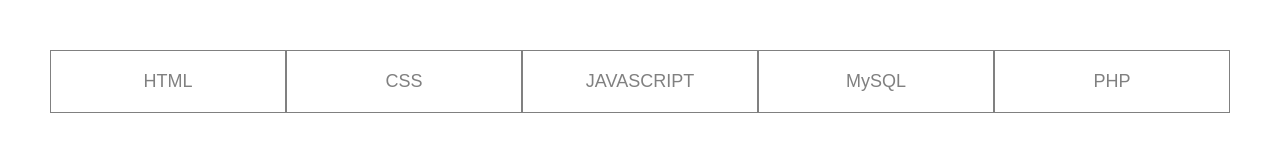
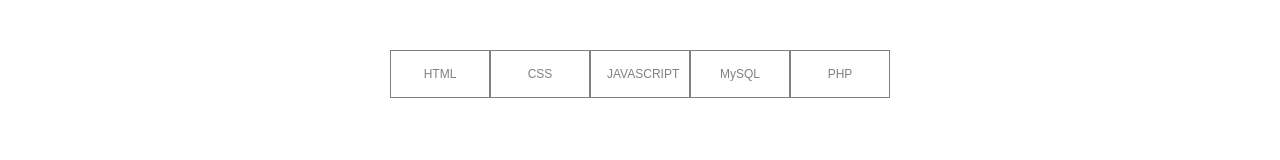
Before and after one commit to Rustcodeweb/Simple-Button-Group-Deisgn, a plain HTML site: page index.html in a window 1280 px wide. Drawn offline with Linux system fonts and the light colour scheme.

Commit message:
Update style.css

```diff
--- a/style.css
+++ b/style.css
@@ -6,16 +6,26 @@
 body{
   padding: 50px;
 }
+
+.container{
+    display: flex;
+    flex-direction: row;
+    flex-wrap: wrap;
+    justify-content: center;
+    align-items: center;
+    width: 100%;
+}
+
 .container button{
   cursor: pointer;
   border: 1px solid grey;
-  padding: 20px;
-  font-size: 18px;
+  padding: 16px;
+  font-size: 12px;
   color: grey;
   text-align: center;
   float: left;
   background: transparent;
-  width: 20%;
+  width: 100px;
   transition: all .5s;
 }
 .container button:hover{
```
